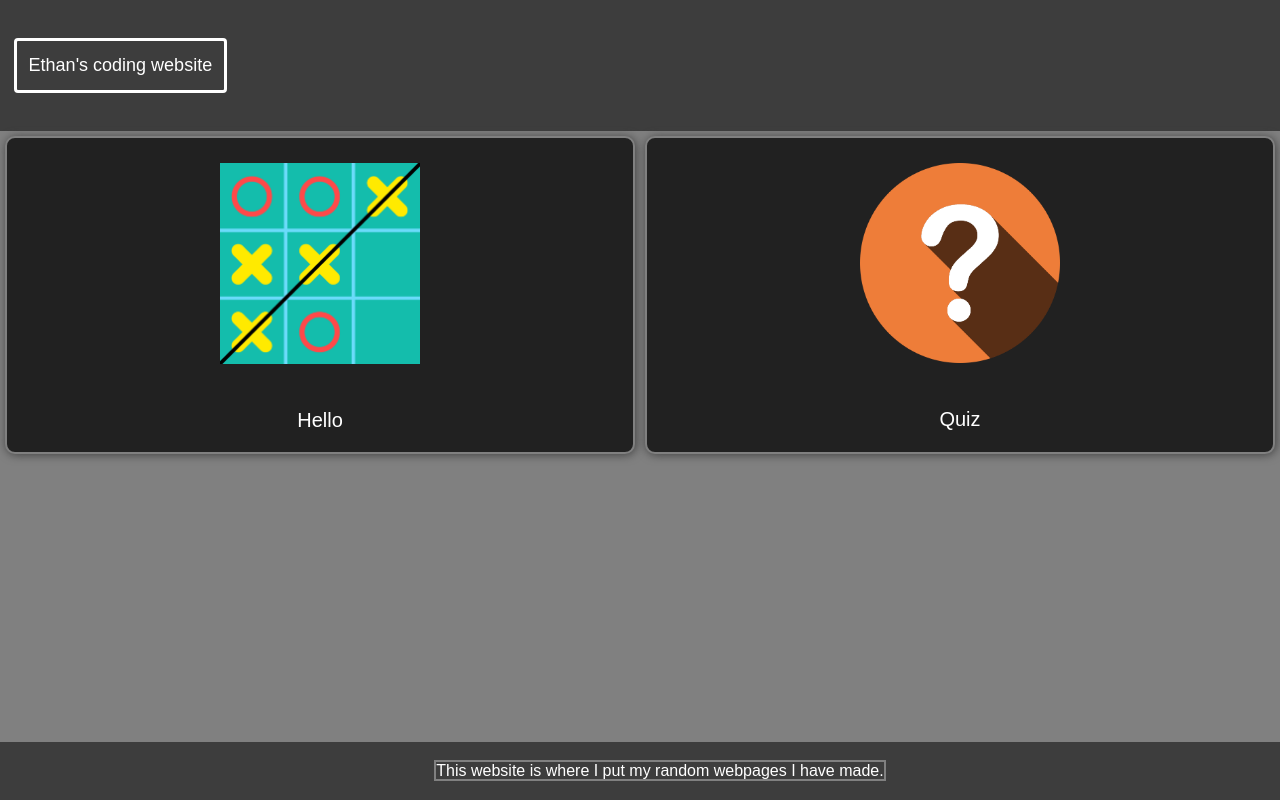
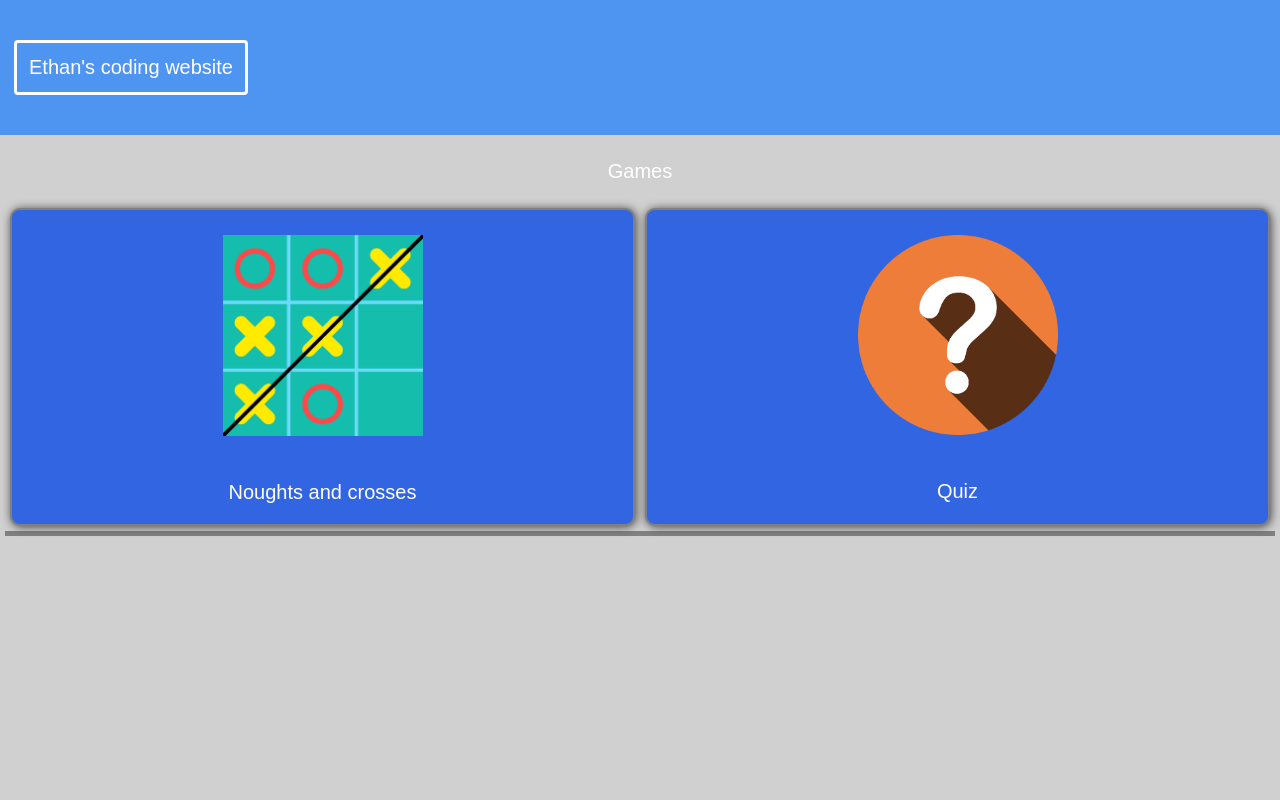
Before and after one commit to Snowworm3000/Website_react, a PHP site: page / in a window 1280 px wide. Run offline with PHP 8.4, Linux system fonts and the light colour scheme.

Commit message:
changed some css

```diff
--- a/index.html
+++ b/index.html
@@ -10,14 +10,15 @@
     <header>
         <p>Ethan's coding website</p>
     </header>
-
+    <div class="category" id="games">
+        <p class="center">Games</p>
     <div class="box">
         <div class="site">
             <a href="Noughts and crosses/index.html">
             <div class="image">
                 <img src="./Noughts and crosses.png">
             </div>
-            <p class="center">Hello</p>
+            <p class="center">Noughts and crosses</p>
             </a>
         </div>
         <div class="site">
@@ -29,10 +30,7 @@
             </a>
         </div>
     </div>
-
-    <footer class="footer">
-        <p>This website is where I put my random webpages I have made.</p>
-    </footer>
+    </div>
 
 </body>
 </html>
--- a/styles.css
+++ b/styles.css
@@ -1,7 +1,7 @@
 body{
     margin: 0;
     font-family: Arial, Helvetica, sans-serif;
-    background-color: gray;
+    background-color: #d0d0d0;
 
     display: flex;
   flex-direction: column;
@@ -13,7 +13,7 @@ img[src="https://cdn.000webhost.com/000webhost/logo/footer-powered-by-000webhost
 
 header{
     overflow: hidden;
-    background-color: rgba(34, 34, 34, 0.7);
+    background-color: rgba(23, 125, 255, 0.7);
     padding: 20px 10px;
 }
 
@@ -40,7 +40,7 @@ header > * {
   left: 0;
   bottom: 0;
   width: 100%;
-  background-color: rgba(34, 34, 34, 0.7);
+  background-color: rgba(51, 121, 196, 0.7);
   color: white;
   text-align: center;
 
@@ -48,11 +48,19 @@ header > * {
   padding: 20px;
 }
 .footer p{
-    margin-top: 5px;
     display: inline;
-    border:solid;
-    border-width: 2px;
-    border-color: gray;
+}
+
+p{
+    font-size: 20px;
+    color: white;
+}
+
+.category{
+    margin: 5px;
+    border-bottom: solid;
+    border-color: grey;
+    border-width: 5px;
 }
 
 .box {
@@ -69,7 +77,7 @@ header > * {
     border-width: 2px;
     border-radius: 10px;
     border-color: grey;
-    background-color: #212121;
+    background-color: #3165e1;
     box-shadow: 1px 1px 10px #424242;
     margin: 5px;
     transition: box-shadow 0.2s;
```
